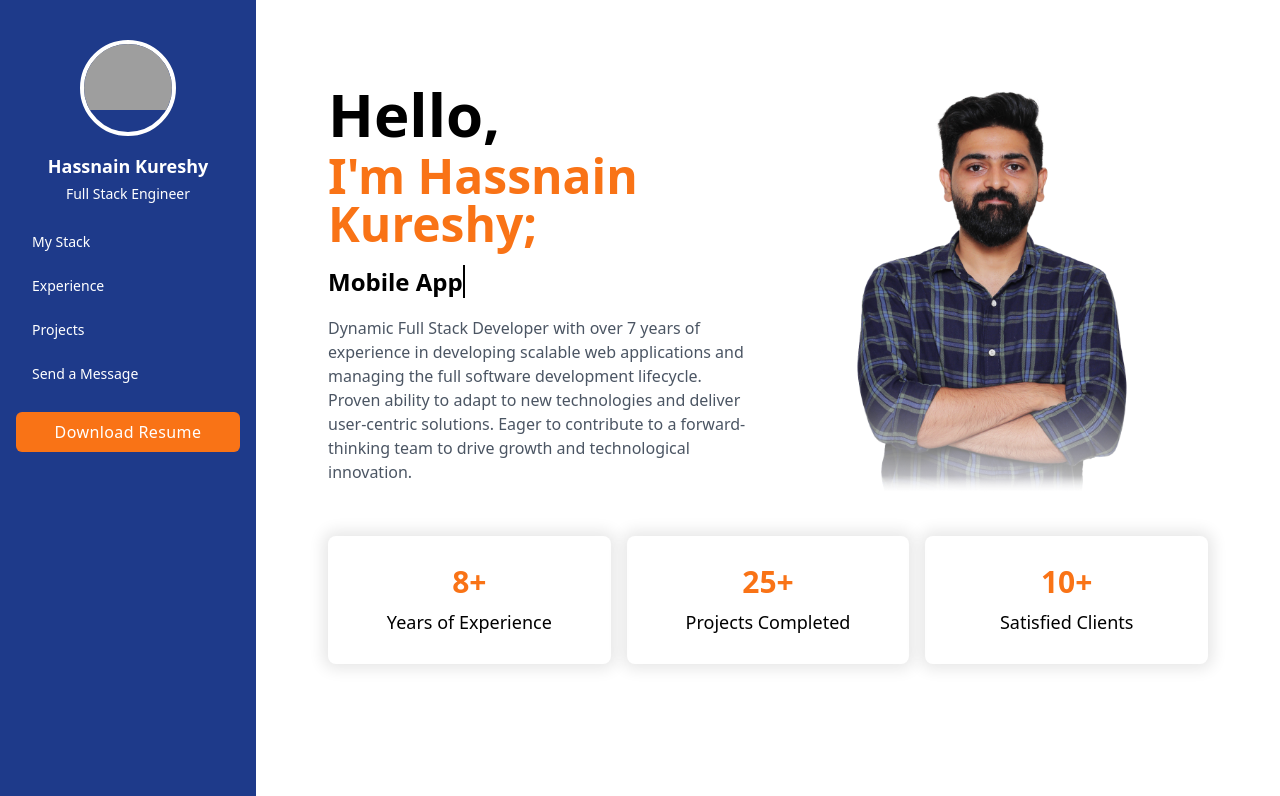
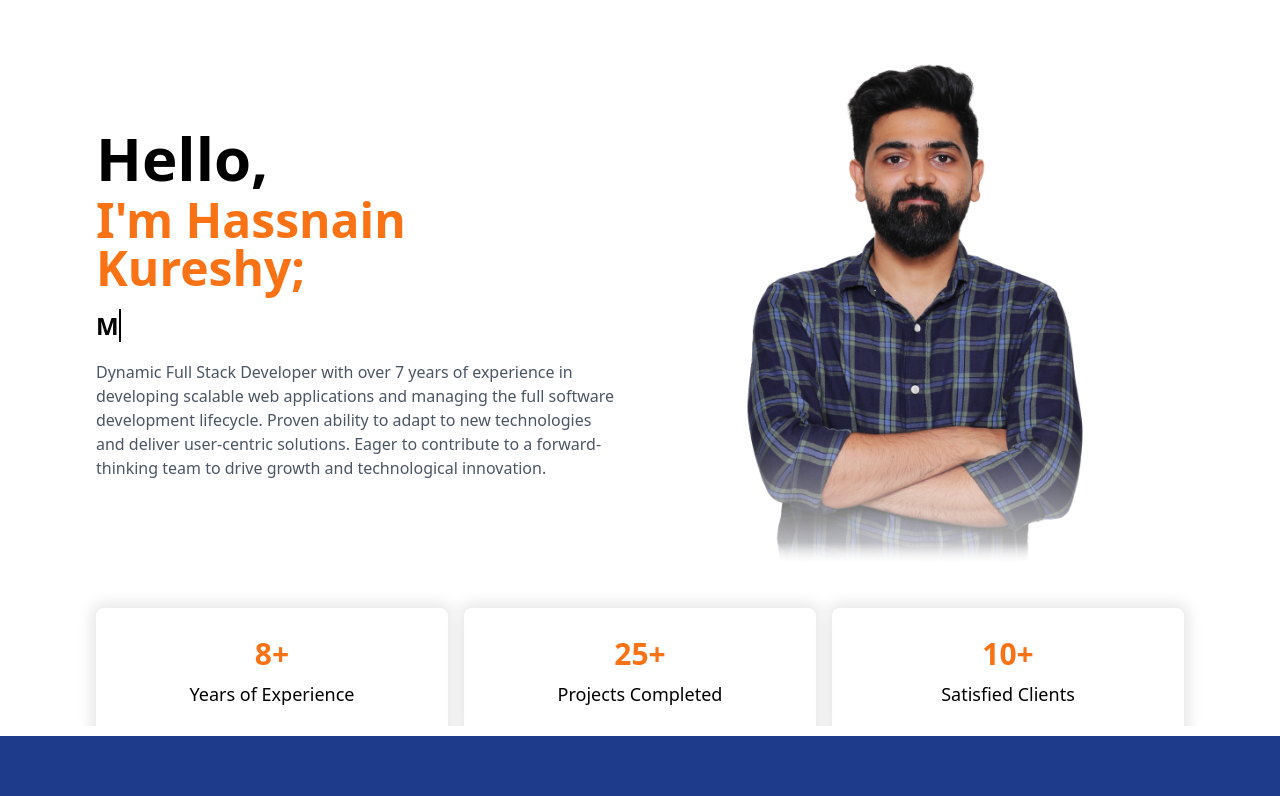
Before and after one commit to BumpUpSolutions/hassnainkureshy, a Next.js app: page / in a window 1280 px wide. Shown: the top 796 px of the page. Built offline with nearby package versions, Linux system fonts and the light colour scheme; grey boxes are pictures that could not be loaded; some icons are missing.

Commit message:
Changed layout

```diff
--- a/components/about/index.tsx
+++ b/components/about/index.tsx
@@ -5,7 +5,7 @@ import { Stats } from './Stats';
 
 const About = () => {
   return (
-    <div className="container mx-auto px-4 sm:px-6 lg:px-8 mt-8 mb-8 lg:mb-32">
+    <div className="mb-8 lg:mb-32">
       <div className="flex flex-1 flex-col lg:flex-row items-center lg:space-x-8">
         <div className="lg:w-1/2">
           <Greeting />
--- a/components/contact/index.tsx
+++ b/components/contact/index.tsx
@@ -33,7 +33,7 @@ const Contact = () => {
   };
 
   return (
-    <div className="container mx-auto px-4 sm:px-6 lg:px-8 m-8">
+    <div>
       <h1 className="text-4xl font-bold text-center text-orange-500 mb-4">Have a Project?</h1>
       <h4 className='text-center text-xl mb-8'>Feel free to reach out, and we can discuss your requirements.</h4>
       <div className="flex flex-col lg:flex-row gap-8">
--- a/components/experience/index.tsx
+++ b/components/experience/index.tsx
@@ -4,7 +4,7 @@ import { experiences } from '../../utils/experiences';
 
 const Experience = () => {
   return (
-    <div className="px-4 sm:px-6 lg:px-8 mt-8 mb-8 md:mb-32">
+    <div className="mb-8 md:mb-32">
       <h1 className="text-4xl font-bold text-center text-orange-500 mb-8">Experience</h1>
       <VerticalTimeline lineColor="#1F3A8A">
         {experiences.map((exp, index) => (
--- a/components/navbar/index.tsx
+++ b/components/navbar/index.tsx
@@ -1,13 +1,14 @@
 import { useState, useEffect } from 'react';
-import Image from 'next/image';
+
 import Link from 'next/link';
+
+import { navitems } from '../../utils/navitems';
 
 const Navbar = () => {
   const [isOpen, setIsOpen] = useState(false);
 
   const closeNavbar = () => setIsOpen(false);
 
-  // Close the navbar when clicking outside of it
   useEffect(() => {
     const handleOutsideClick = (e: MouseEvent) => {
       if (isOpen && !(e.target as Element)?.closest('.navbar')) {
@@ -23,48 +24,20 @@ const Navbar = () => {
   }, [isOpen]);
 
   return (
-    <div className='relative md:static'>
-      <button className="p-4 text-white bg-orange-500 absolute top-0 left-0 z-20 md:relative md:hidden" onClick={() => setIsOpen(!isOpen)}>
-        {/* Hamburger Icon */}
-        <svg className="w-6 h-6" fill="none" stroke="currentColor" viewBox="0 0 24 24" xmlns="http://www.w3.org/2000/svg">
-          <path strokeLinecap="round" strokeLinejoin="round" strokeWidth="2" d="M4 6h16M4 12h16m-7 6h7"></path>
-        </svg>
-      </button>
-
-      <div className={`fixed inset-y-0 left-0 z-10 flex flex-col w-64 p-4 bg-blue-900 text-white transition duration-300 transform navbar ${isOpen ? 'translate-x-0' : '-translate-x-full'} md:translate-x-0`}>
-        <button className="self-end md:hidden" onClick={closeNavbar}>
-          {/* Close Icon */}
-          <svg className="w-6 h-6" fill="none" stroke="currentColor" viewBox="0 0 24 24" xmlns="http://www.w3.org/2000/svg">
-            <path strokeLinecap="round" strokeLinejoin="round" strokeWidth="2" d="M6 18L18 6M6 6l12 12"></path>
-          </svg>
-        </button>
-
-        <div className="flex flex-col items-center mt-6 -mx-2">
-          <div className="relative w-24 h-24 mx-2 overflow-hidden rounded-full border-4 border-white">
-            <Image src="https://robohash.org/mail@ashallendesign.co.uk" alt="avatar" width={100} height={100} />
-          </div>
-          <h4 className="mx-2 mt-4 text-lg font-semibold">Hassnain Kureshy</h4>
-          <p className="mx-2 mt-1 text-sm font-medium">Full Stack Engineer</p>
-        </div>
-
-        <nav>
-          <Link href="/mystack">
-            <div className="block px-4 py-2 mt-5 text-sm font-medium bg-transparent hover:bg-orange-500 transition-all duration-300 ease-in-out transform hover:-translate-x-1 hover:scale-105">My Stack</div>
-          </Link>
-          <Link href="/experience">
-            <div className="block px-4 py-2 mt-2 text-sm font-medium bg-transparent hover:bg-orange-500 transition-all duration-300 ease-in-out transform hover:-translate-x-1 hover:scale-105">Experience</div>
-          </Link>
-          <Link href="/projects">
-            <div className="block px-4 py-2 mt-2 text-sm font-medium bg-transparent hover:bg-orange-500 transition-all duration-300 ease-in-out transform hover:-translate-x-1 hover:scale-105">Projects</div>
-          </Link>
-          <Link href="/contact">
-            <div className="block px-4 py-2 mt-2 text-sm font-medium bg-transparent hover:bg-orange-500 transition-all duration-300 ease-in-out transform hover:-translate-x-1 hover:scale-105">Send a Message</div>
-          </Link>
+    <div className='flex fixed bottom-0 left-0 right-0 z-20'>
+      <div className="flex justify-center items-center w-full h-16 bg-blue-900 text-white">
+        <nav className='flex justify-center space-x-6 w-full'>
+          {navitems.map(({ name, link, icon }) => (
+            <Link href={link} key={name}>
+              <div className="text-lg cursor-pointer h-16 flex items-center justify-center relative group px-4 hover:bg-orange-500">
+                <i className={`light-icon-${icon} font-bold text-lg`}></i>
+                <span className="absolute bottom-full mb-2 w-max p-1 bg-gray-700 text-white text-xs rounded hidden group-hover:block">
+                  {name}
+                </span>
+              </div>
+            </Link>
+          ))}
         </nav>
-
-        <button className="w-full px-4 py-2 mt-5 font-medium tracking-wide bg-orange-500 rounded-md">
-          Download Resume
-        </button>
       </div>
     </div>
   );
--- a/components/projects/index.tsx
+++ b/components/projects/index.tsx
@@ -13,7 +13,7 @@ export interface ProjectProps {
 
 const ProjectsSection: React.FC = () => {
   return (
-    <div className="container mx-auto px-4 sm:px-6 lg:px-8 mt-8 mb-8 md:mb-32">
+    <div className="mb-8 md:mb-32">
       <h2 className="text-4xl font-bold text-center mb-8 text-orange-500">Projects</h2>
       <div className="grid grid-cols-1 sm:grid-cols-2 lg:grid-cols-3 gap-16">
         {projects.map((project: ProjectProps, index: number) => (
--- a/components/stack/index.tsx
+++ b/components/stack/index.tsx
@@ -34,7 +34,7 @@ const Stack = () => {
   );
 
   return (
-    <div className="container mx-auto px-4 sm:px-6 lg:px-8 mt-8 mb-8 md:mb-32">
+    <div className="mb-8 md:mb-32">
       <h2 className="text-4xl font-bold text-center text-orange-500 mb-8">Skills and Tech Stack</h2>
       {Object.keys(skills).map((category, index) => (
         <div className='mb-5' key={index}>
--- a/pages/index.tsx
+++ b/pages/index.tsx
@@ -16,15 +16,17 @@ export default function Home() {
         <meta name="viewport" content="width=device-width, initial-scale=1" />
         <link rel="icon" href="/favicon.ico" />
       </Head>
-      <section className='flex flex-col sm:flex-row'>
+      <section className='flex flex-col h-screen'>
+        <div className='w-full content-area overflow-y-auto'>
+          <div className="container lg:px-24 md:px-16 px-2 py-10 mx-auto">
+            <About />
+            <Stack />
+            <Experience />
+            <Projects />
+            <Contact />
+          </div>
+        </div>
         <Navbar />
-        <div className="flex-1 md:p-10 p-0 md:ml-64 ml-0 md:mt-0 mt-10">
-          <About />
-          <Stack />
-          <Experience />
-          <Projects />
-          <Contact />
-        </div>
       </section>
     </>
   )
--- a/styles/globals.css
+++ b/styles/globals.css
@@ -1,6 +1,12 @@
 @tailwind base;
 @tailwind components;
 @tailwind utilities;
+
+/* Content Area */
+
+.content-area {
+  height: calc(100vh - 64px - 10px);
+}
 
 /* Shadow Border on White Cards */
 
--- /dev/null
+++ b/utils/navitems.ts
@@ -0,0 +1,7 @@
+export const navitems = [
+  { name: "About", link: "about", icon: "user" },
+  { name: "Tech Stack", link: "stack", icon: "layout-list" },
+  { name: "Experience", link: "experience", icon: "briefcase" },
+  { name: "Projects", link: "projects", icon: "folder" },
+  { name: "Contact", link: "contact", icon: "mail" },
+];
```
